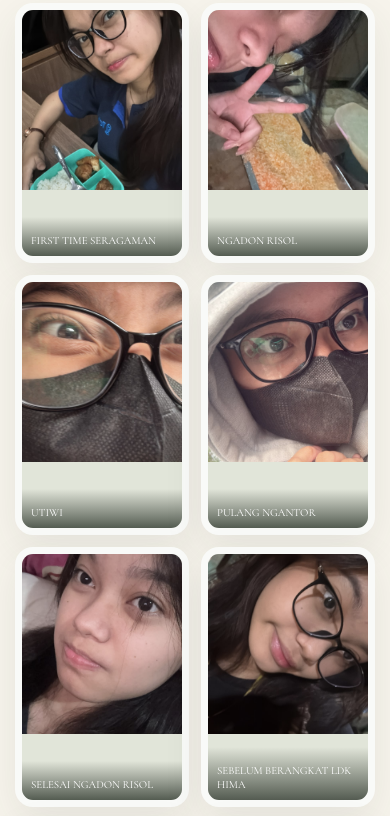
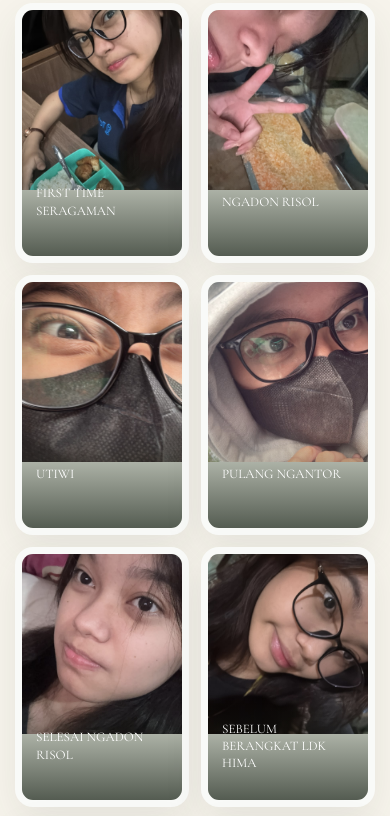
Before and after one commit to BOT-Mr/jisjosjis, a plain HTML site: page index.html in a window 390 px wide. Shown: the part 2189-3005 px from the top of the page. Drawn offline with nearby package versions, Linux system fonts and the light colour scheme.

Commit message:
Update index.html

```diff
--- a/index.html
+++ b/index.html
@@ -446,11 +446,7 @@
       .music-controls { justify-content: center; }
       .gallery-grid { grid-template-columns: repeat(2, minmax(0, 1fr)); gap: 12px; }
       .memory-card img { height: 180px; }
-      .memory-caption {
-  font-size: .68rem;
-  line-height: 1.25;
-  padding: 17px 9px 8px;
-}
+      .memory-caption { font-size: .82rem; line-height: 1.3; padding: 0 14px; height: 106px; display: flex; align-items: center; }
       .memory-card.watermark-card { grid-column: 1 / -1; }
       .memory-card.watermark-card img { height: 320px; }
       .reasons-grid { grid-template-columns: repeat(2, minmax(0, 1fr)); gap: 10px; }
```
